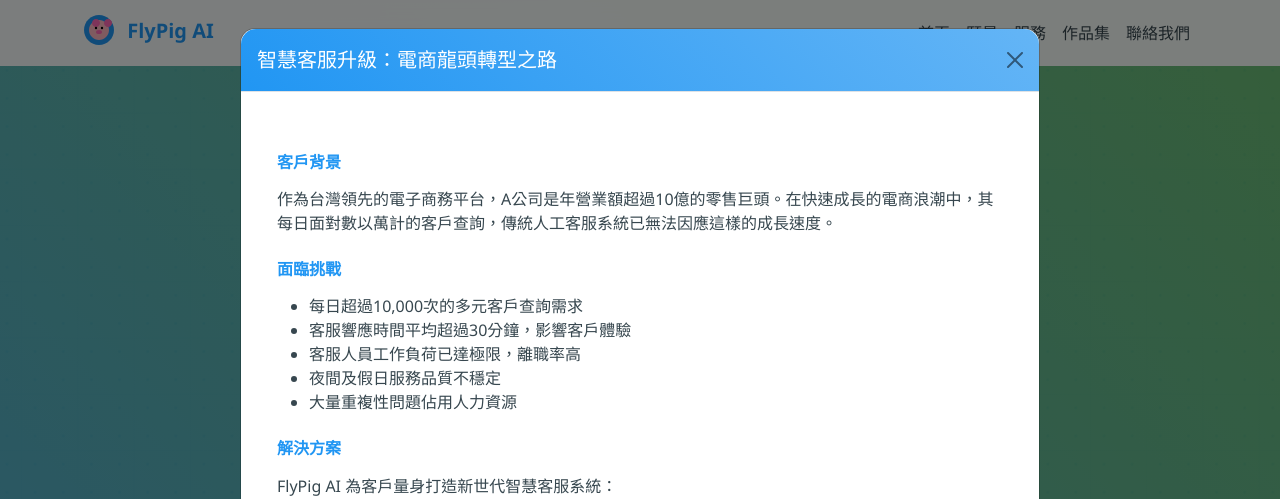
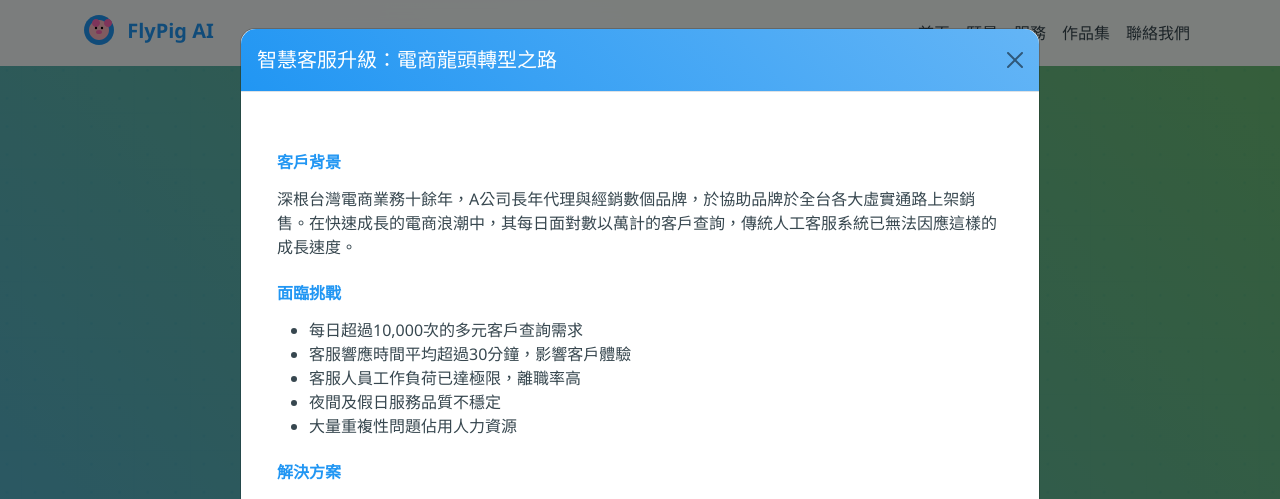
Before and after one commit to mkhsu2002/FlyPigWeb, a Flask app: page / in a window 1280 px wide, after a click on "查看完整案例". Shown: the top 499 px of the page. Run offline with Flask 3, Linux system fonts and the light colour scheme.

Commit message:
Agent query: 請確認A公司的描述修改是否符合您的期望？

```diff
--- a/templates/index.html
+++ b/templates/index.html
@@ -132,7 +132,7 @@
                             <i class="fas fa-robot"></i>
                         </div>
                         <h3>智慧客服升級</h3>
-                        <p class="client">電商龍頭 A 公司</p>
+                        <p class="client">品牌電商 A 公司</p>
                         <div class="achievement">
                             <ul>
                                 <li>客服響應時間減少 60%</li>
@@ -200,7 +200,7 @@
                 <div class="modal-body">
                     <div class="case-study-content">
                         <h6 class="section-title">客戶背景</h6>
-                        <p>作為台灣領先的電子商務平台，A公司是年營業額超過10億的零售巨頭。在快速成長的電商浪潮中，其每日面對數以萬計的客戶查詢，傳統人工客服系統已無法因應這樣的成長速度。</p>
+                        <p>深根台灣電商業務十餘年，A公司長年代理與經銷數個品牌，於協助品牌於全台各大虛實通路上架銷售。在快速成長的電商浪潮中，其每日面對數以萬計的客戶查詢，傳統人工客服系統已無法因應這樣的成長速度。</p>
 
                         <h6 class="section-title">面臨挑戰</h6>
                         <ul>
```
